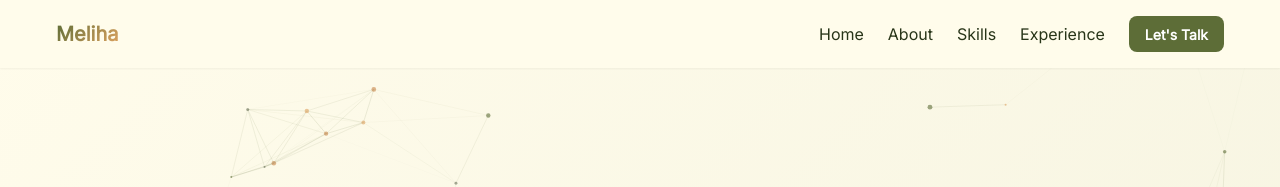
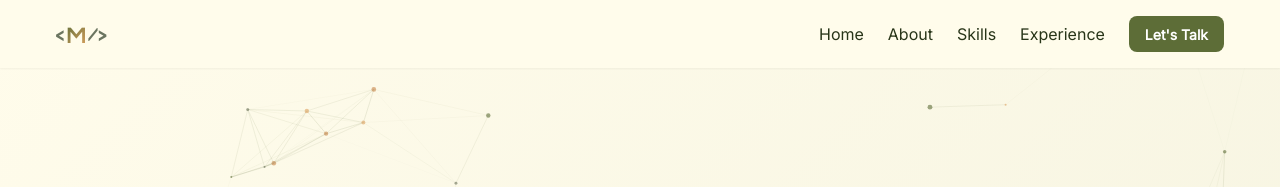
Before and after one commit to melihakarac/meliha-web, a React (Create React App) app: page / in a window 1280 px wide. Shown: the top 187 px of the page. Built offline with nearby package versions, Linux system fonts and the light colour scheme; no server answers.

Commit message:
Add <M /> logo in navbar with Orbitron font, add gradient M favicon

```diff
--- a/public/index.html
+++ b/public/index.html
@@ -3,7 +3,8 @@
 
 <head>
   <meta charset="utf-8" />
-  <link rel="icon" href="%PUBLIC_URL%/favicon.ico" />
+  <link rel="icon" type="image/svg+xml" href="%PUBLIC_URL%/favicon.svg" />
+  <link rel="alternate icon" href="%PUBLIC_URL%/favicon.ico" />
   <meta name="viewport" content="width=device-width, initial-scale=1" />
 
   <!-- Primary Meta Tags -->
--- a/src/components/Header.css
+++ b/src/components/Header.css
@@ -23,20 +23,40 @@
   align-items: center;
 }
 
-.navbar-brand a {
-  font-size: var(--font-size-xl);
+.navbar-brand .logo {
+  display: flex;
+  align-items: center;
+  text-decoration: none;
+  transition: all 0.3s ease;
+  font-family: 'Orbitron', var(--font-family-heading);
+}
+
+.navbar-brand .logo:hover {
+  transform: scale(1.05);
+}
+
+.logo-bracket {
+  font-size: var(--font-size-lg);
+  font-weight: 400;
+  color: var(--color-gray);
+  transition: color 0.3s ease;
+}
+
+.logo-letter {
+  font-size: var(--font-size-2xl);
   font-weight: 700;
   background: linear-gradient(135deg, var(--color-primary) 0%, var(--color-secondary) 100%);
   -webkit-background-clip: text;
   -webkit-text-fill-color: transparent;
   background-clip: text;
-  text-decoration: none;
-  transition: all 0.3s ease;
-  display: inline-block;
+  margin: 0 2px;
 }
 
-.navbar-brand a:hover {
-  transform: scale(1.05);
+.navbar-brand .logo:hover .logo-bracket {
+  color: var(--color-secondary);
+}
+
+.navbar-brand .logo:hover .logo-letter {
   filter: brightness(1.2);
 }
 
--- a/src/components/Header.js
+++ b/src/components/Header.js
@@ -32,8 +32,10 @@ const Header = () => {
     <header className={`header ${isScrolled ? 'header-scrolled' : ''}`}>
       <nav className="navbar">
         <div className="navbar-brand">
-          <a href="#hero" onClick={(e) => handleNavClick(e, 'hero')}>
-            Meliha
+          <a href="#hero" onClick={(e) => handleNavClick(e, 'hero')} className="logo">
+            <span className="logo-bracket">&lt;</span>
+            <span className="logo-letter">M</span>
+            <span className="logo-bracket">/&gt;</span>
           </a>
         </div>
 
--- a/src/index.css
+++ b/src/index.css
@@ -1,4 +1,4 @@
-@import url('https://fonts.googleapis.com/css2?family=Archivo:wght@700&family=Fira+Code:wght@400;500&family=Inter:wght@400&display=swap');
+@import url('https://fonts.googleapis.com/css2?family=Archivo:wght@700&family=Fira+Code:wght@400;500&family=Inter:wght@400&family=Orbitron:wght@700&display=swap');
 @import './styles/variables.css';
 @import './styles/animations.css';
 
```
Also changed, not shown: public/favicon.svg (added).
